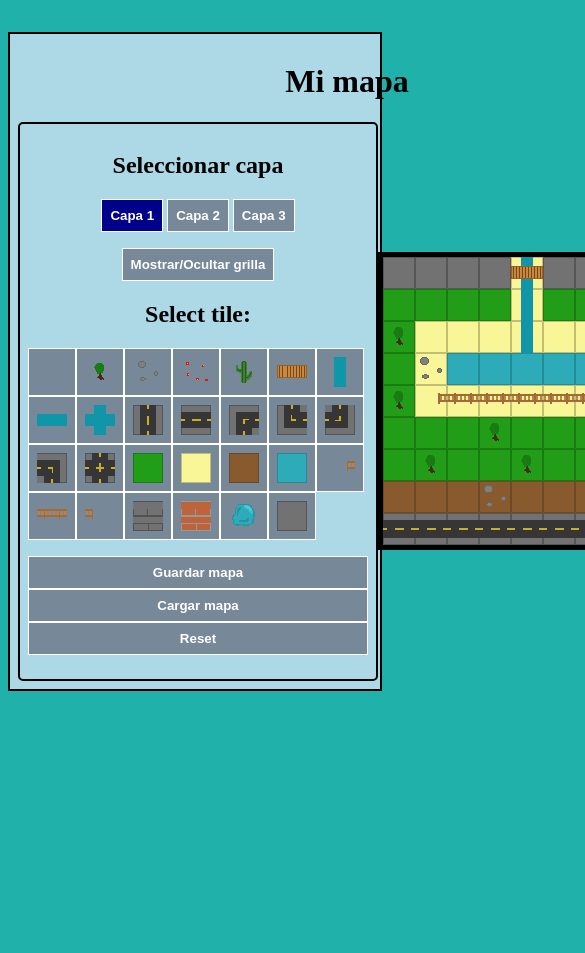
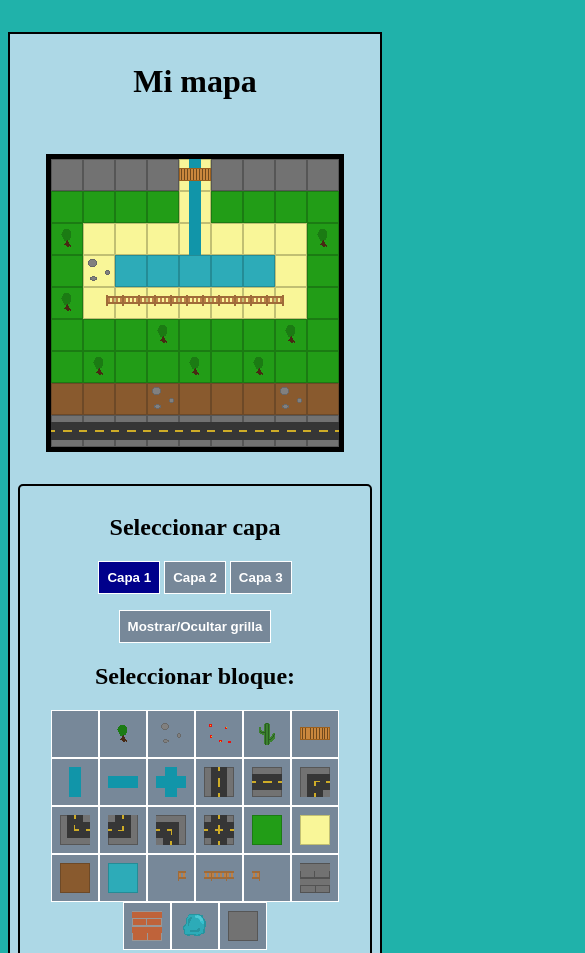
Before and after one commit to RodrigoH95/creador-mapas, a website with bundled scripts: page build/index.html in a window 390 px wide. Shown: the top 953 px of the page, 585 px wide, since content can reach past the window. Before the commit the page ends 844 px from the top, so only its background shows below. Built offline with nearby package versions, Linux system fonts and the light colour scheme.

Commit message:
'Updated'

```diff
--- a/build/index.html
+++ b/build/index.html
@@ -20,7 +20,7 @@
       <div >
         <button type="button" id="toggle-grid">Mostrar/Ocultar grilla</button>
       </div>
-      <h2>Select tile:</h2>
+      <h2>Seleccionar bloque:</h2>
       <div id="palette-container">
       </div>
       <div class="data-buttons">
--- a/build/style.css
+++ b/build/style.css
@@ -36,6 +36,7 @@ body {
 #palette-container {
   display: flex;
   flex-wrap: wrap;
+  justify-content: center;
 }
 
 #palette-container > h2 {
@@ -146,3 +147,18 @@ button:hover {
 button:active {
   filter: brightness(80%);
 }
+
+@media screen and (max-width: 768px) {
+  .main-container {
+    grid-template-columns: repeat(auto-fill, 100%);
+    gap: 2rem;
+  }
+
+  #map-name {
+    grid-column: 1;
+  }
+
+  #grid-container {
+    grid-row: 2;
+  }
+}
```
